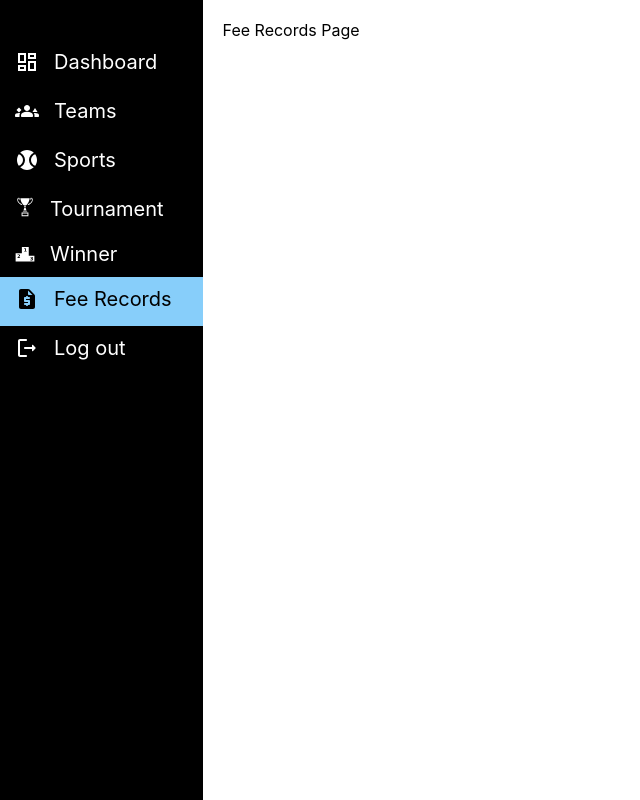
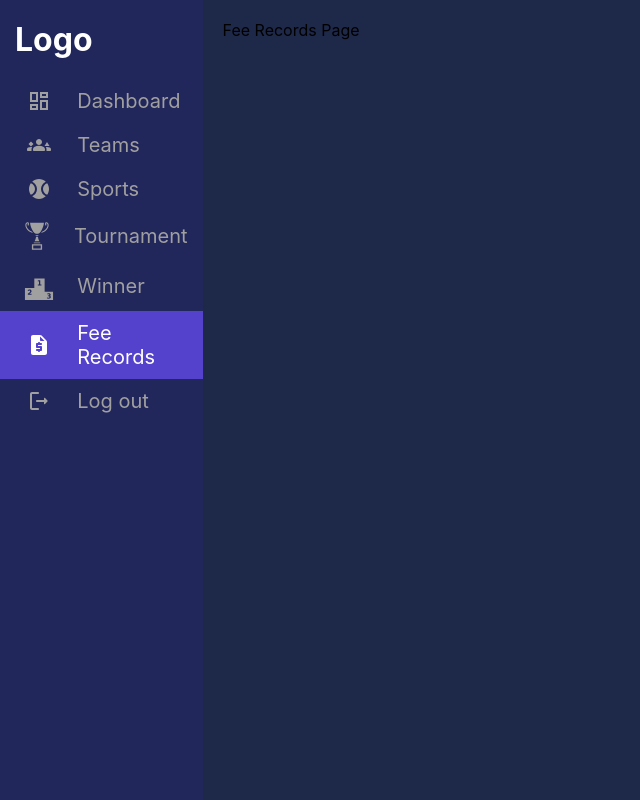
Before and after one commit to gcelt-techclub/Web-App, a React (Create React App) app: page /feeRecords in a window 1280 px wide. Shown: the whole page, without its empty margins (0-640 px from the left). Built offline with nearby package versions, Linux system fonts and the light colour scheme.

Commit message:
some new changes

```diff
--- a/src/App.css
+++ b/src/App.css
@@ -13,50 +13,13 @@ body{
   margin:0;
   padding:0;
   text-decoration: none;
+
 }
 .container{
   display:flex;
+  background-color: #1e2849;
 }
 main{
   width: 100%;
   padding: 20px;
 }
-.sidebar{
-  background: #000;
-  color: #fff;
-  height: 100vh;
-  width: 250px;
-  transition: all 0.5s;
-}
-.top_section{
-  display: flex;
-  align-items:center;
-  padding:20px 15px;
-}
-.logo{
-  font-size: 30px;
-}
-.bars{
-  display: flex;
-  font-size: 25px;
-  margin-left: 50px;
-}
-.link{
-  display: flex;
-  color: #fff;
-  padding: 10px 15px;
-  gap: 15px;
-  transition: all 0.5s;
-}
-.link:hover{
-  background:lightskyblue;
-  color: #000;
-  transition: all 0.5s;
-}
-.active{
-  background: lightskyblue;
-  color: #000;
-}
-.icon, .link_text{
-  font-size: 20px;
-}
--- a/src/components/Navbar.css
+++ /dev/null
@@ -1,33 +0,0 @@
-.sidebar-container{
-    height:100%;
-    width:230px;
-    background-color: #21265b;
-}
-.sidebar-list{
-    height:auto;
-    width:100%;
-    padding:10px;
-}
-.sidebar-list .row{
-    width:100%;
-    height: 50px;
-    list-style-type: none ;
-    display:flex;
-    flex-direction:row;
-    align-items: center;
-    justify-content: center;
-    color:white;
-    margin-bottom: 5px;
-    font-size: large;
-}
-
-.row #icon {
-    flex:40%;
-    display: grid;
-    place-items: center;
-}
-.row #title{
-    flex:70%;
-    display: grid;
-    place-items: center start;
-}
--- /dev/null
+++ b/src/components/Sidebar.css
@@ -0,0 +1,49 @@
+.sidebar-list{
+    height:auto;
+    width:100%;
+    padding:10px;
+}
+
+.sidebar{
+    background: #21265b;
+    color: #fff;
+    height: 100vh;
+    width: 250px;
+    transition: all 0.5s;
+}
+.top_section{
+    display: flex;
+    align-items:center;
+    padding:20px 15px;
+}
+
+.link{
+    display: flex;
+    color: rgb(161, 160, 160);
+    padding: 10px 15px;
+    gap: 15px;
+    transition: all 0.5s;
+}
+.link #icon {
+    flex:30%;
+    display: grid;
+    place-items: center;
+    font-size: 30px;
+}
+.link #title{
+    flex:70%;
+    display: grid;
+    place-items: center start;
+    font-size: 20px;
+}
+
+.link:hover{
+    background:#1e2849;
+    color: #fff;
+    transition: all 0.5s;
+    padding:10px;
+}
+.active{
+    background: #5442cc;
+    color: #fff;
+}
--- a/src/components/Sidebar.jsx
+++ b/src/components/Sidebar.jsx
@@ -1,6 +1,6 @@
 import React, { useState } from 'react';
 import { NavLink } from 'react-router-dom';
-import "./Navbar.css";
+import "./Sidebar.css";
 
 //import icons
 import DashboardOutlinedIcon from '@mui/icons-material/DashboardOutlined';
@@ -56,13 +56,13 @@ const Sidebar = ({children}) => {
         <div className="container">
            <div className="sidebar">
                <div className="top_section">
-                   <h1 style={{display: isOpen ? "block" : "none"}} className="logo">Logo</h1>
+                   <h1 className="logo">Logo</h1>
                </div>
                {
                    menuItem.map((item, index)=>(
                        <NavLink to={item.link} key={index} className="link" activeclassName="active">
-                           <div className="icon">{item.icon}</div>
-                           <div className="link_text">{item.title}</div>
+                           <div id="icon" >{item.icon}</div>
+                           <div id="title" >{item.title}</div>
                        </NavLink>
                    ))
                }
```
Also changed, not shown: src/components/Navbar.jsx (deleted, +0 -74 lines).
